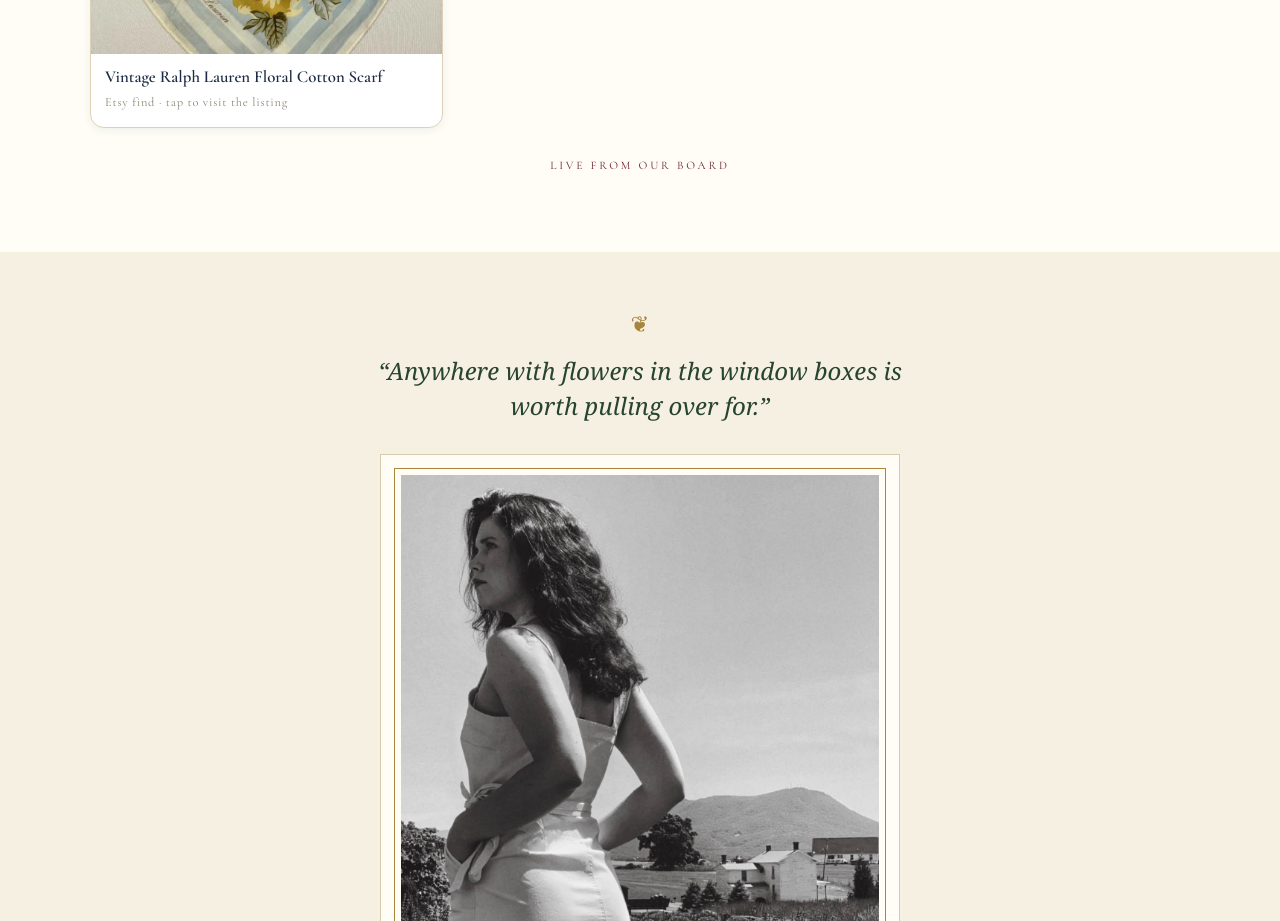
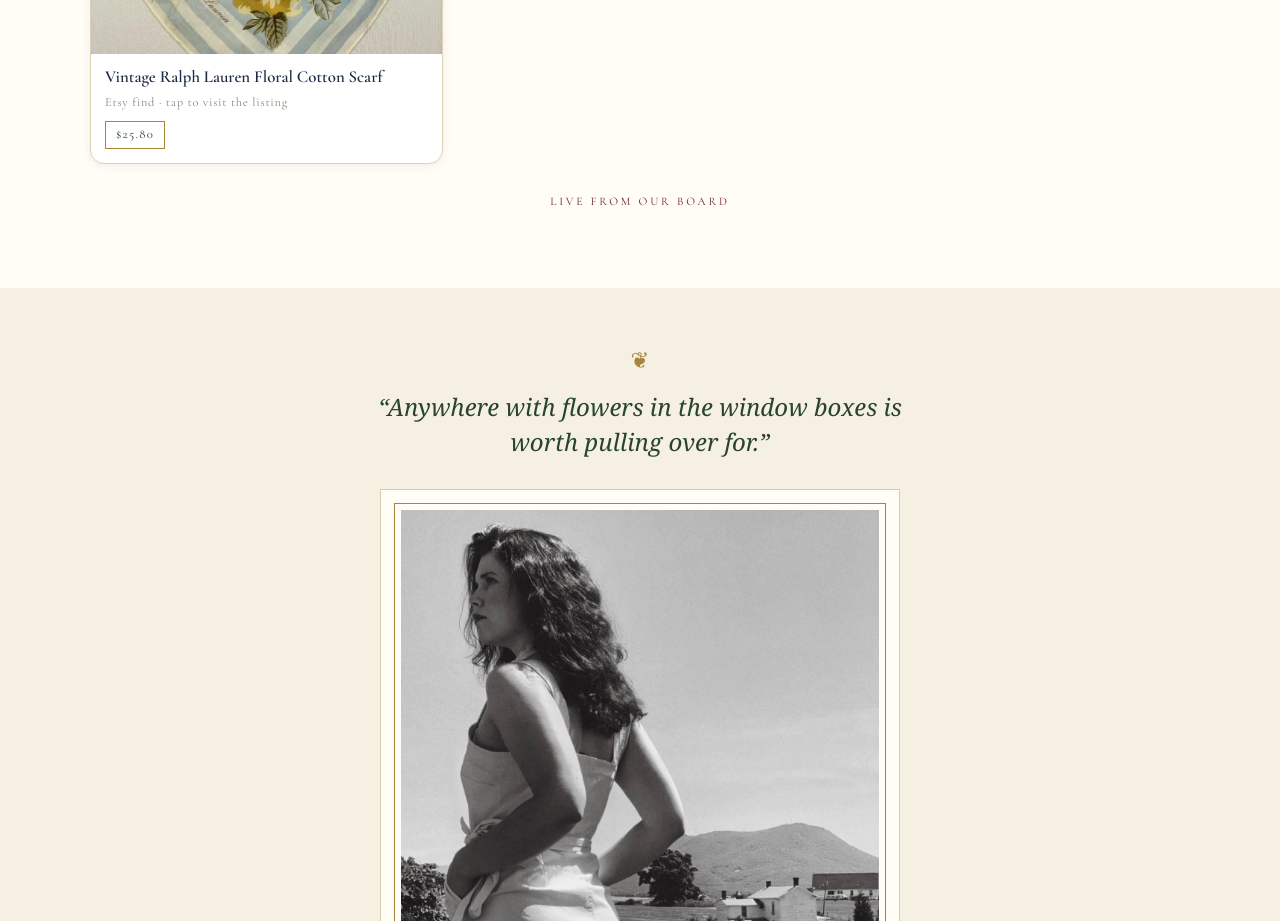
Before and after one commit to cbrown10899-source/sitting-pretty-collective, a plain HTML site: page index.html in a window 1280 px wide. Shown: the part 3940-4861 px from the top of the page. Drawn offline with nearby package versions, Linux system fonts and the light colour scheme; a web font is replaced by a local one.

Commit message:
Scarf card price
Co-Authored-By: Claude Fable 5 <noreply@anthropic.com>

```diff
--- a/index.html
+++ b/index.html
@@ -347,6 +347,7 @@
           <div class="pbody">
             <div class="ptitle">Vintage Ralph Lauren Floral Cotton Scarf</div>
             <div class="pmeta">Etsy find · tap to visit the listing</div>
+            <span class="price caps">$25.80</span>
           </div>
         </a>
       </div>
```
